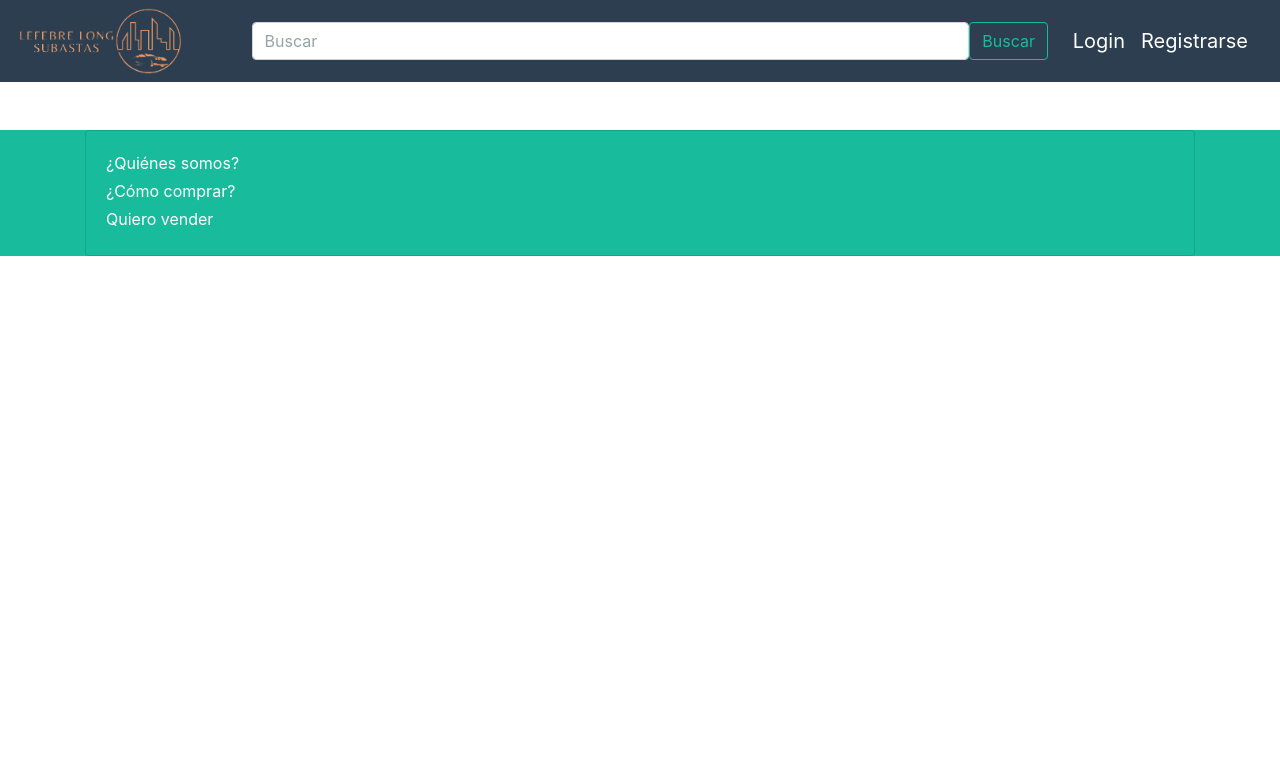
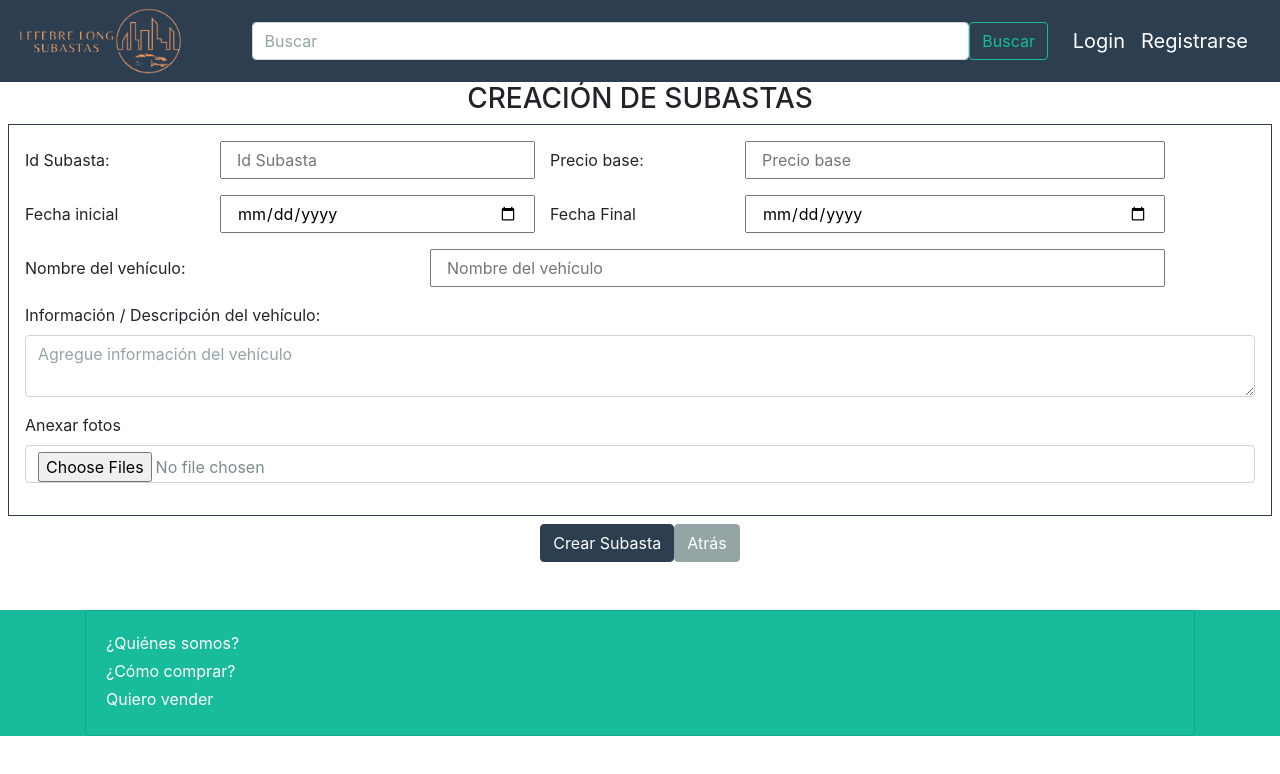
Before and after one commit to SantiagoCh010/Equipo2_Grupo11_LefebreLongSubastas, a React (Create React App) app: page /CrearSubasta in a window 1280 px wide. Shown: the top 774 px of the page. Built offline with nearby package versions, Linux system fonts and the light colour scheme.

Commit message:
Se actualiza archivo con nuevas vistas

```diff
--- a/src/App.js
+++ b/src/App.js
@@ -8,6 +8,9 @@ import Home from './components/Home';
 import RegistroUsuario from './components/RegistroUsuario';
 import HomeAdmon from './components/HomeAdmon'
 import GestionUsuarios from './components/GestionUsuarios'
+import CrearSubasta from './components/CrearSubasta';
+import EditarSubasta from './components/EditarSubasta';
+import HomeSubasta from './components/HomeSubasta';
 
 
 function App() {
@@ -20,6 +23,9 @@ function App() {
       <Route path="/RegistroUsuario" element={<RegistroUsuario/>}/>
       <Route path="/HomeAdmon" element={<HomeAdmon/>}/>
       <Route path="/GestionUsuarios" element={<GestionUsuarios/>}/>
+      <Route path="/CrearSubasta" element={<CrearSubasta/>}/>
+      <Route path="/EditarSubasta" element={<EditarSubasta/>}/>
+      <Route path="/HomeSubasta" element={<HomeSubasta/>}/>
 
 
       </Routes>
```
